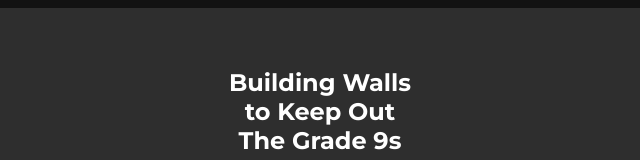
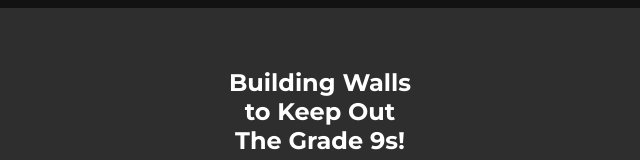
Before and after one commit to Lbabb0/gamee, a plain HTML site: page Website/about.html in a window 1280 px wide. Shown: the part 792-952 px from the top of the page, 320-960 px from the left. Drawn offline with Linux system fonts and the light colour scheme.

Commit message:
Update about.html

```diff
--- a/Website/about.html
+++ b/Website/about.html
@@ -29,7 +29,7 @@
         </div>
         <div class="feature">
             <i class="fas fa-handshake"></i>
-            <h2>Building Walls to Keep Out The Grade 9s</h2>
+            <h2>Building Walls to Keep Out The Grade 9s!</h2>
 
         </div>
         <div class="feature">
```
